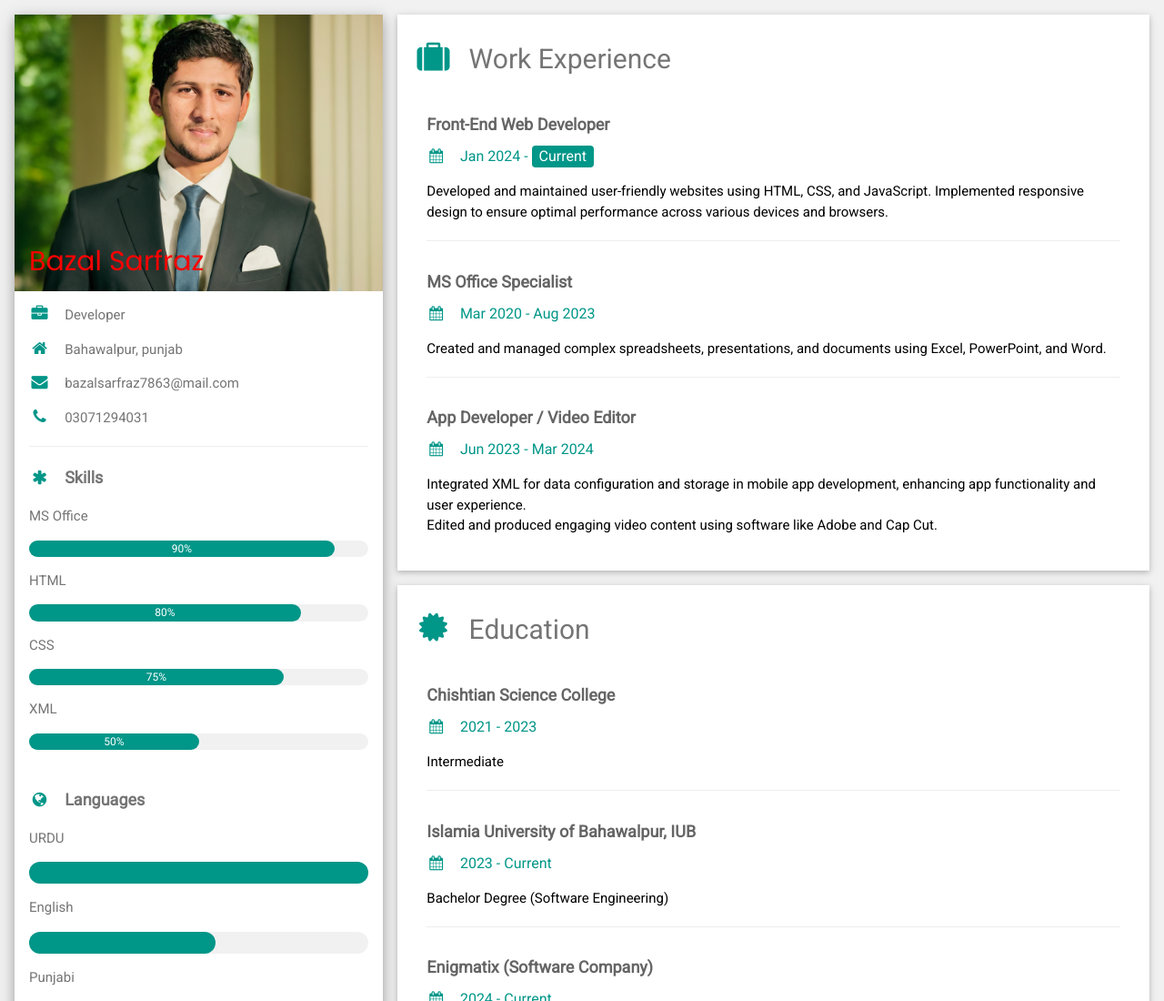
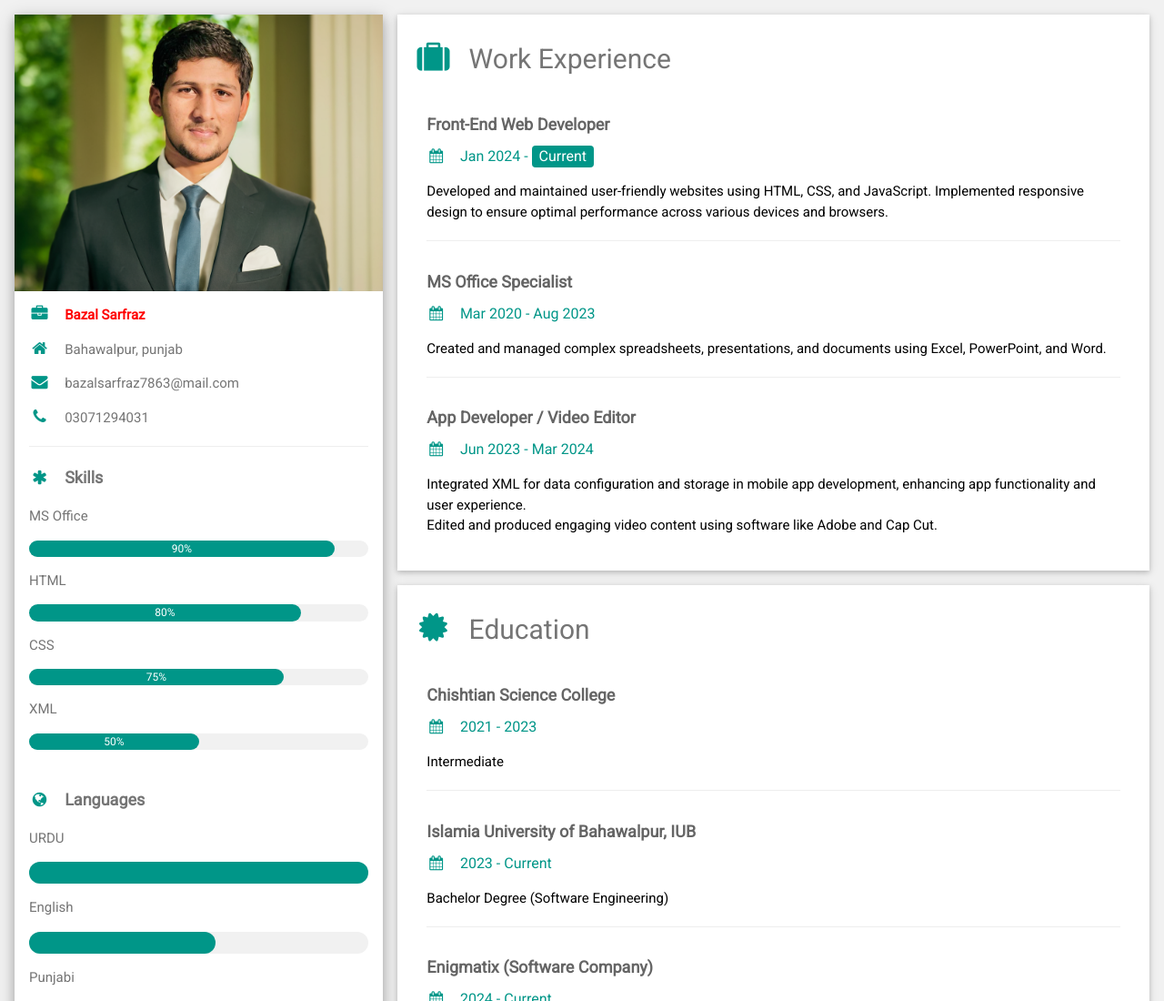
Before and after one commit to bazalsarfraz786/Professional_Resume, a plain HTML site: page index.html in a window 1280 px wide. Shown: the top 1100 px of the page at 91% size. Drawn offline with nearby package versions, Linux system fonts and the light colour scheme.

Commit message:
Update index.html

```diff
--- a/index.html
+++ b/index.html
@@ -36,11 +36,10 @@
                 <div class="w3-display-container">
                   <img src="bazal.png" style="width:100%" alt="Avatar">
                   <div class="w3-display-bottomleft w3-container w3-text-black">
-                    <h2 id="name">Bazal Sarfraz</h2>
                   </div>
                 </div>
                 <div class="w3-container">
-                  <p><i class="fa fa-briefcase fa-fw w3-margin-right w3-large w3-text-teal"></i>Developer</p>
+                  <b><p style = "color: red;"><i class="fa fa-briefcase fa-fw w3-margin-right w3-large w3-text-teal"></i>Bazal Sarfraz</p></b>
                   <p><i class="fa fa-home fa-fw w3-margin-right w3-large w3-text-teal"></i>Bahawalpur, punjab</p>
                   <p><i class="fa fa-envelope fa-fw w3-margin-right w3-large w3-text-teal"></i>bazalsarfraz7863@mail.com
                   <p><i class="fa fa-phone fa-fw w3-margin-right w3-large w3-text-teal"></i>03071294031</p>
```
